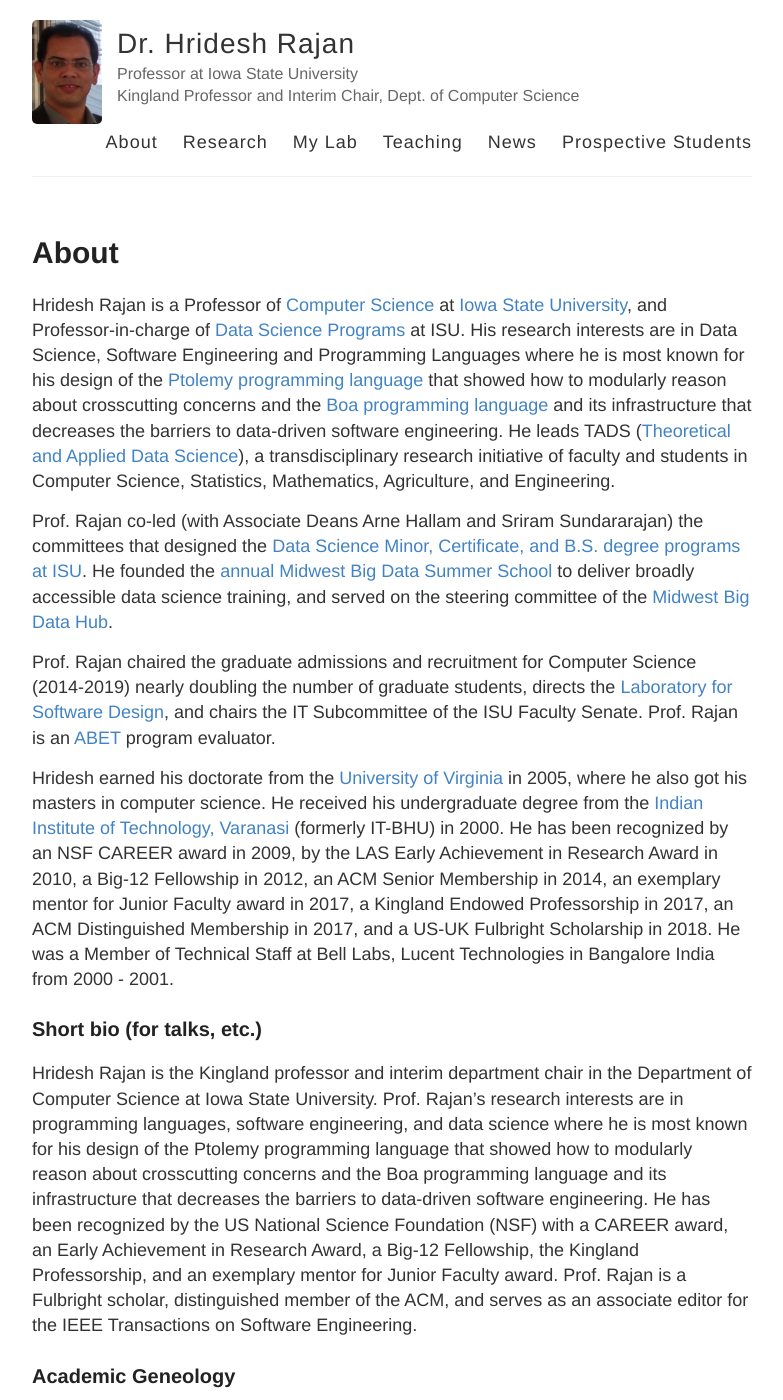
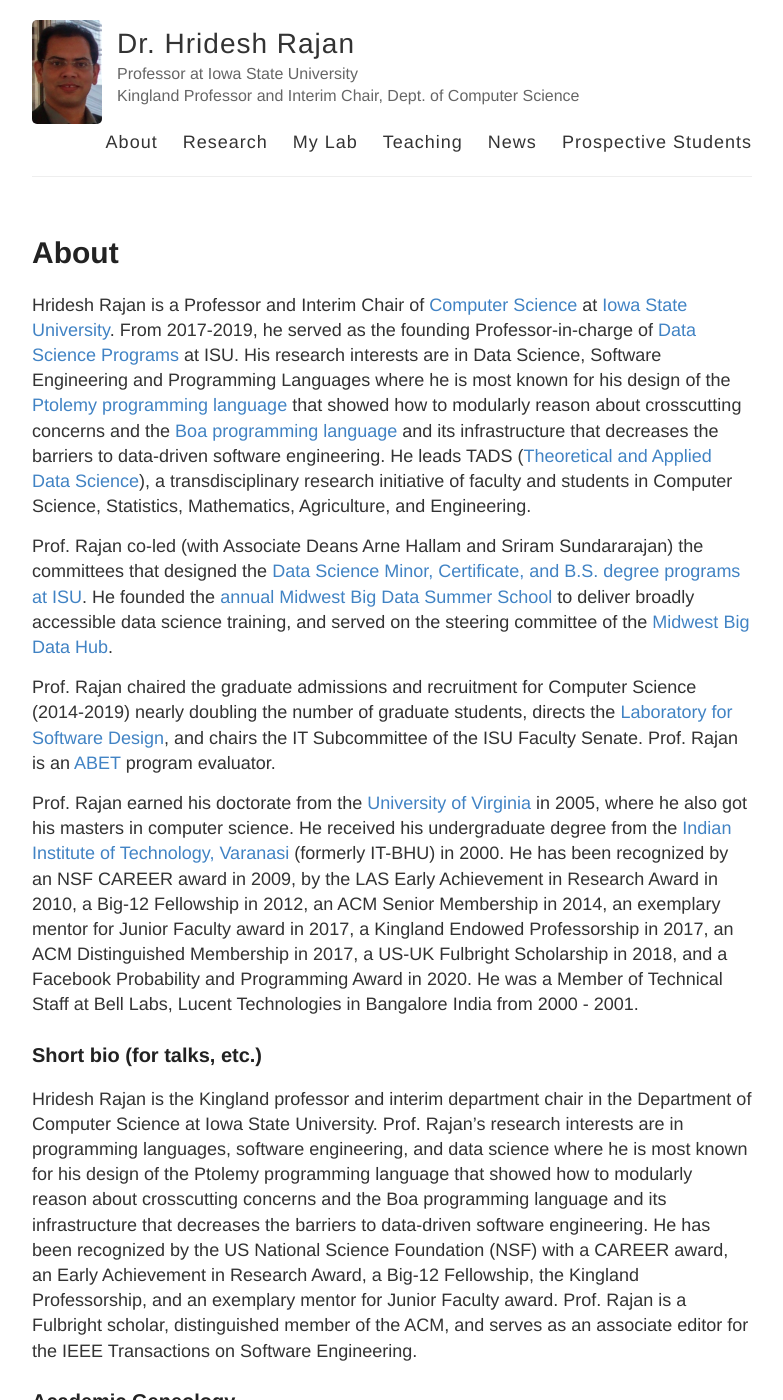
Before and after one commit to hridesh/hridesh.github.io, a Jekyll site: the page built from about.md, in a window 1280 px wide and 1400 px high. Shown: the whole window, without its empty margins (248-1031 px from the left). Built offline with Jekyll 4.4.1, drawn with Linux system fonts in a browser that asks for light colours.

Commit message:
update about

```diff
--- a/about.md
+++ b/about.md
@@ -4,10 +4,13 @@
 permalink: /about/
 ---
 
-Hridesh Rajan is a Professor of [Computer Science](http://www.cs.iastate/edu)
-at [Iowa State University](http://www.iastate.edu), and
+Hridesh Rajan is a Professor and Interim Chair
+of [Computer Science](http://www.cs.iastate/edu)
+at [Iowa State University](http://www.iastate.edu).
+From 2017-2019, he served as the founding
 Professor-in-charge of [Data Science Programs](https://datascience.iastate.edu) at ISU.
-His research interests are in Data Science, Software Engineering and Programming Languages
+His research interests are in
+Data Science, Software Engineering and Programming Languages
 where he is most known for his design of the
 [Ptolemy programming language](http://ptolemy.cs.iastate.edu) that
 showed how to modularly reason about crosscutting concerns and the
@@ -33,7 +36,7 @@
 Prof. Rajan is an [ABET](http://ABET.org/)
 program evaluator.
 
-Hridesh earned his doctorate from the
+Prof. Rajan earned his doctorate from the
 [University of Virginia](http://virginia.edu)
 in 2005, where he also got his masters in computer science.
 He received his undergraduate degree from the
@@ -46,7 +49,8 @@
 an exemplary mentor for Junior Faculty award in 2017,
 a Kingland Endowed Professorship in 2017,
 an ACM Distinguished Membership in 2017,
-and a US-UK Fulbright Scholarship in 2018.
+a US-UK Fulbright Scholarship in 2018,
+and a Facebook Probability and Programming Award in 2020.
 He was a Member of Technical Staff at Bell Labs,
 Lucent Technologies in Bangalore India from 2000 - 2001.
 
```
